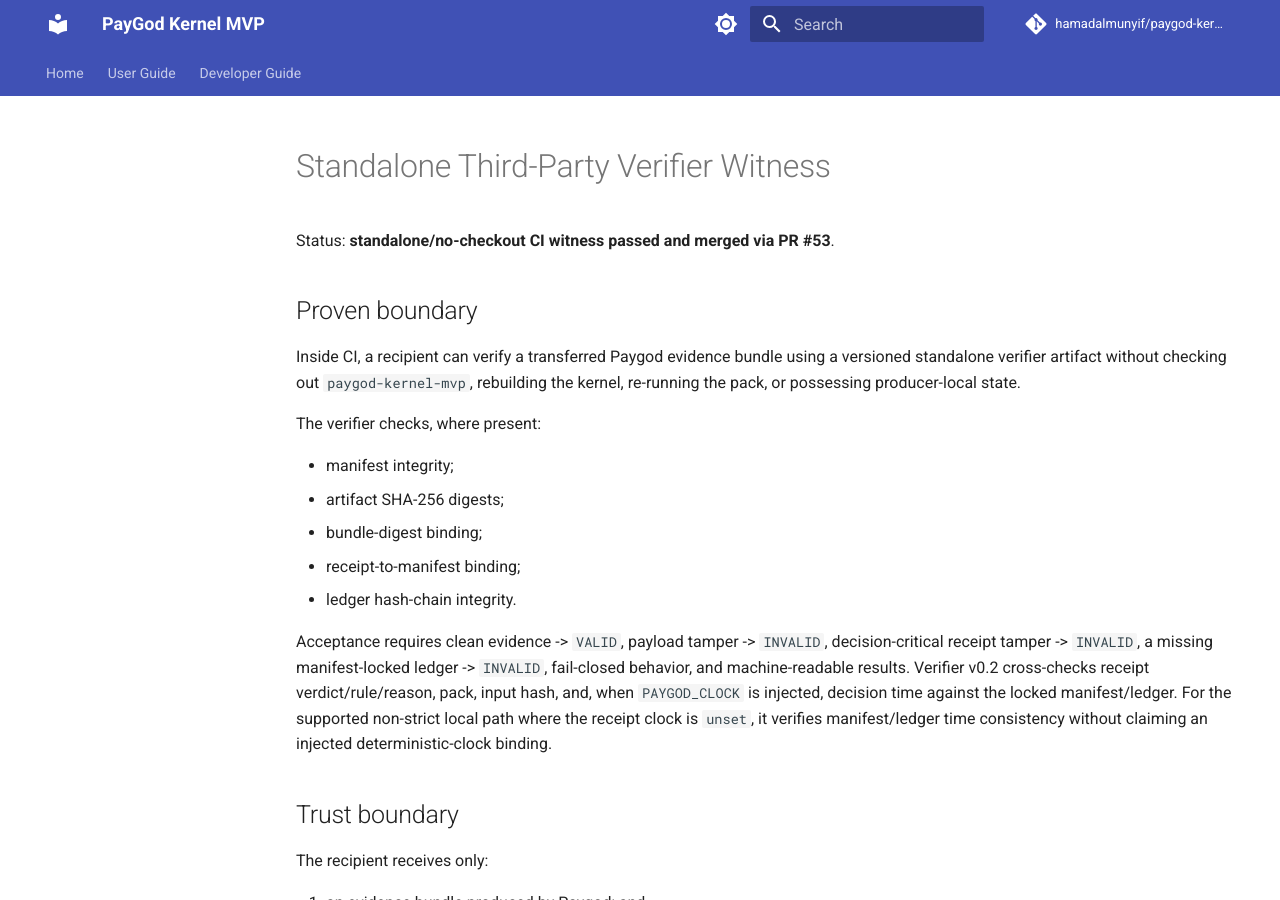
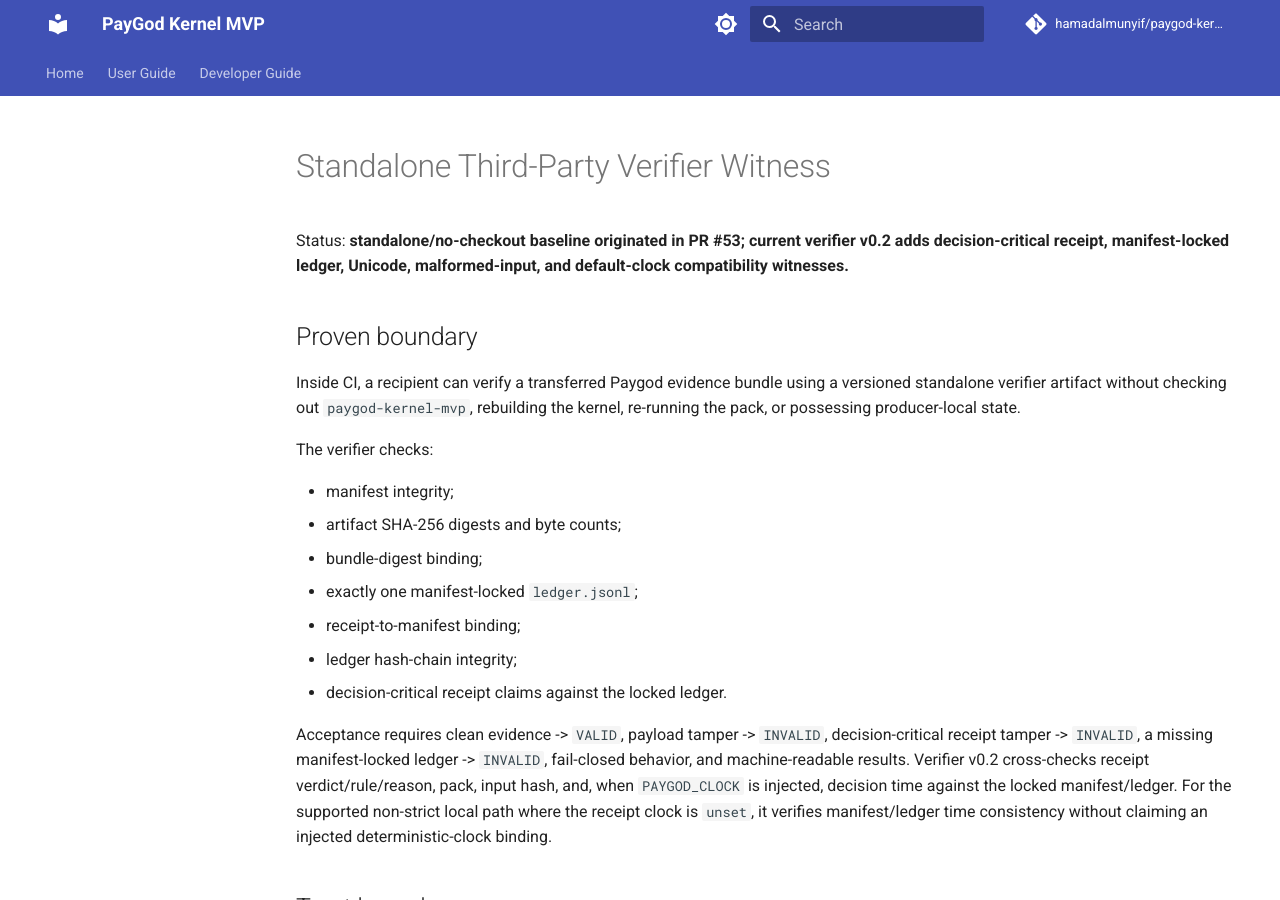
Before and after one commit to hamadalmunyif/paygod-kernel-mvp, an MkDocs documentation site: the page built from docs/STANDALONE_VERIFIER.md, in a window 1280 px wide and 900 px high. Built offline with MkDocs 1.6.1 and Material for MkDocs 9.7.7, drawn with Linux system fonts in a browser that asks for light colours; comment, search, counter and statistics services are not loaded.

Commit message:
docs: align verifier closure claims with enforced invariants

```diff
--- a/docs/STANDALONE_VERIFIER.md
+++ b/docs/STANDALONE_VERIFIER.md
@@ -1,18 +1,20 @@
 # Standalone Third-Party Verifier Witness
 
-Status: **standalone/no-checkout CI witness passed and merged via PR #53**.
+Status: **standalone/no-checkout baseline originated in PR #53; current verifier v0.2 adds decision-critical receipt, manifest-locked ledger, Unicode, malformed-input, and default-clock compatibility witnesses.**
 
 ## Proven boundary
 
 Inside CI, a recipient can verify a transferred Paygod evidence bundle using a versioned standalone verifier artifact without checking out `paygod-kernel-mvp`, rebuilding the kernel, re-running the pack, or possessing producer-local state.
 
-The verifier checks, where present:
+The verifier checks:
 
 - manifest integrity;
-- artifact SHA-256 digests;
+- artifact SHA-256 digests and byte counts;
 - bundle-digest binding;
+- exactly one manifest-locked `ledger.jsonl`;
 - receipt-to-manifest binding;
-- ledger hash-chain integrity.
+- ledger hash-chain integrity;
+- decision-critical receipt claims against the locked ledger.
 
 Acceptance requires clean evidence -> `VALID`, payload tamper -> `INVALID`, decision-critical receipt tamper -> `INVALID`, a missing manifest-locked ledger -> `INVALID`, fail-closed behavior, and machine-readable results. Verifier v0.2 cross-checks receipt verdict/rule/reason, pack, input hash, and, when `PAYGOD_CLOCK` is injected, decision time against the locked manifest/ledger. For the supported non-strict local path where the receipt clock is `unset`, it verifies manifest/ledger time consistency without claiming an injected deterministic-clock binding.
 
```
